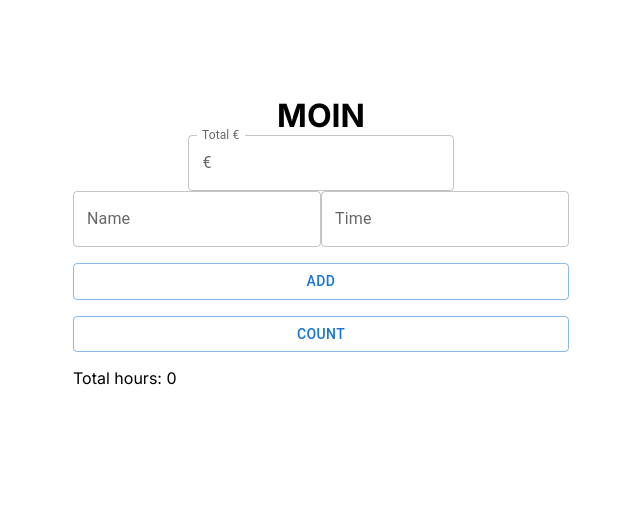
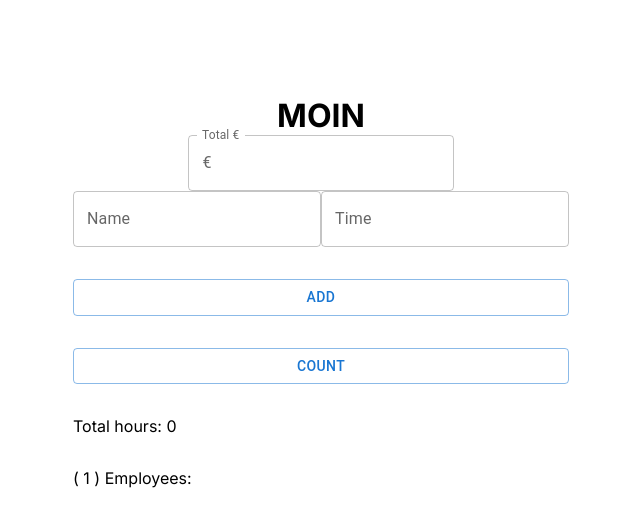
Before and after one commit to bananna96/lido, a Next.js app in the folder lido/: page / in a window 1280 px wide. Shown: the top 526 px of the page, without its empty margins (319-959 px from the left). Built offline with nearby package versions, Linux system fonts and the light colour scheme.

Commit message:
[master] added savign and displaying names

```diff
--- a/lido/src/app/pages/counter.tsx
+++ b/lido/src/app/pages/counter.tsx
@@ -21,9 +21,8 @@ export default function Counter() {
 	const updateEmpState = (id: number, field: string, event: any) => {
 		// TODO: shorter / less code?
 		let itemsSpeicher = [...items];
-		let changedItem = { ...items[id] };
 		if (field === "name") {
-			changedItem.name = event.target.value;
+			itemsSpeicher[id].name = event.target.value;
 		} else if (field === "time") {
 			itemsSpeicher[id].time = +event.target.value;
 			let t = 0;
@@ -88,7 +87,7 @@ export default function Counter() {
 					}}
 				/>
 			</div>
-			<Stack spacing={2}>
+			<Stack spacing={4}>
 				{items.map((formItem, index) => {
 					return (
 						<div key={index}>
@@ -103,6 +102,17 @@ export default function Counter() {
 					Count
 				</Button>
 				<div>Total hours: {`${totals.totalHours}`}</div>
+				<div>
+					( {`${items.length}`} ) Employees:{" "}
+					{items.map(i => {
+						return (
+							<div key={"name-" + i.id}>
+								<span>{i.name}</span>
+								<br />
+							</div>
+						);
+					})}
+				</div>
 			</Stack>
 		</>
 	);
```
